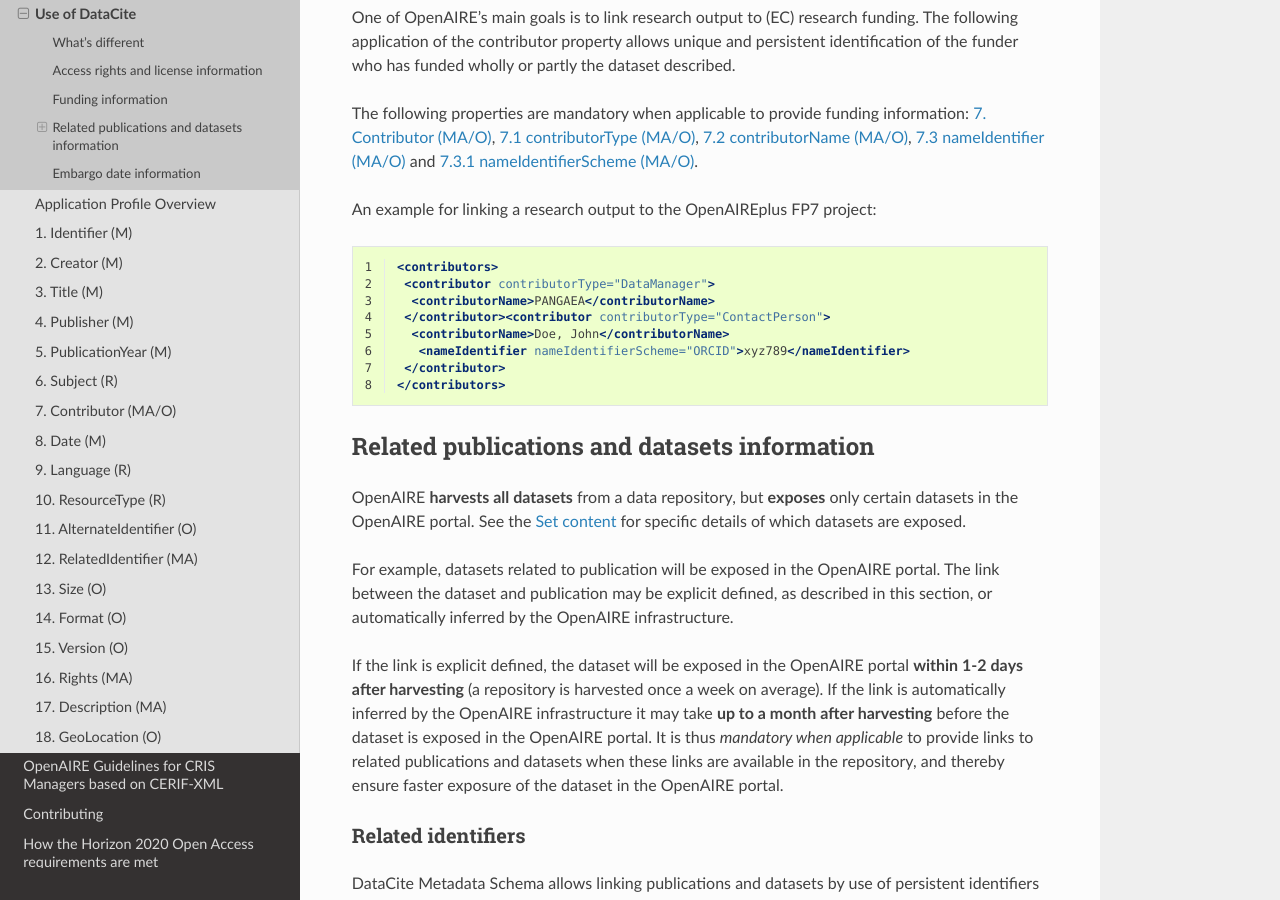
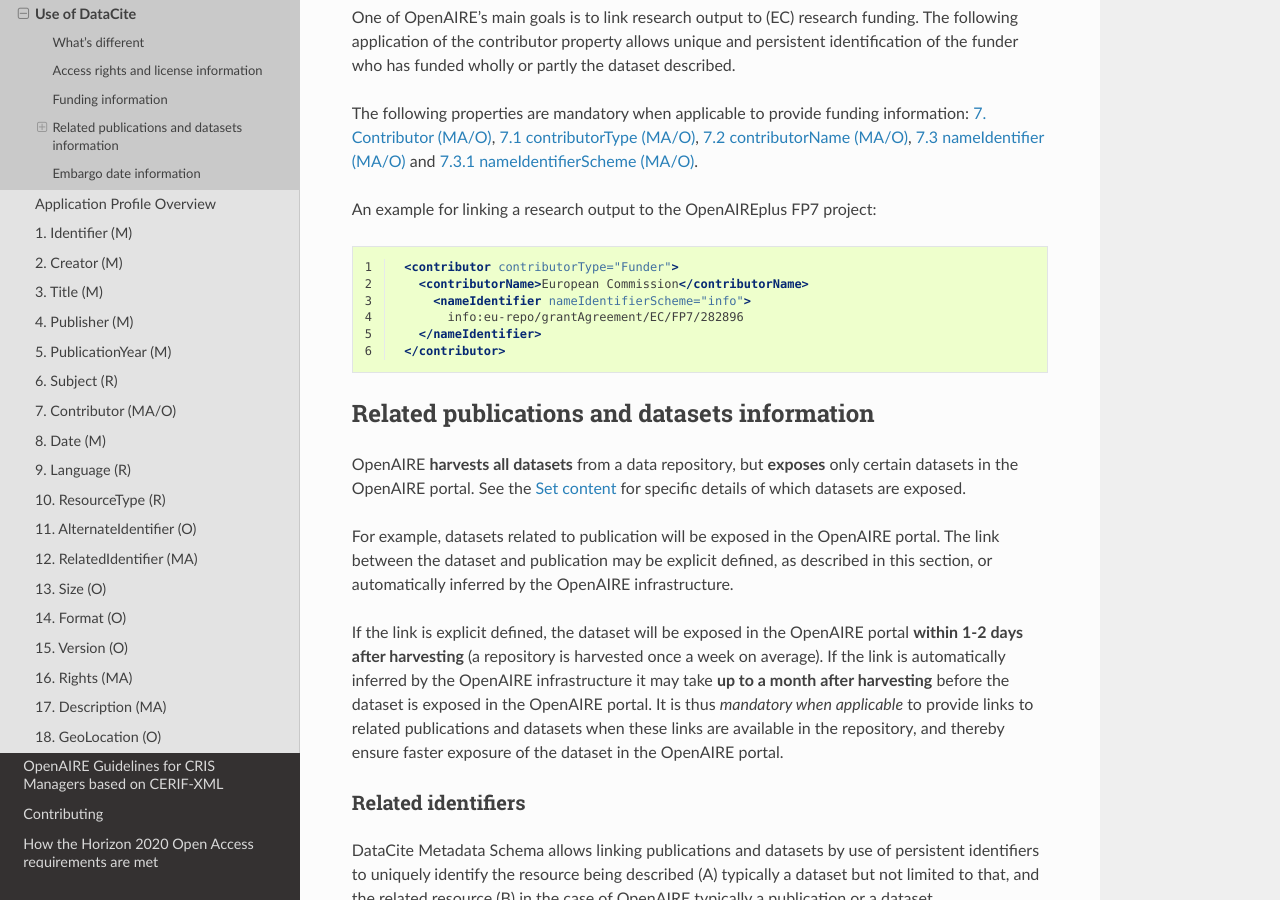
Before and after one commit to openaire/guidelines, a Sphinx documentation site: the page built from docs/data/use_of_datacite.rst, in a window 1280 px wide and 900 px high, scrolled down 1485 px. Built offline with Sphinx 7.4.7 and the Read the Docs theme 2.0.0, drawn with Linux system fonts in a browser that asks for light colours.

Commit message:
Fix funder example.

```diff
--- a/docs/data/examples/funding.rst
+++ b/docs/data/examples/funding.rst
@@ -1,11 +1,9 @@
 .. code-block:: xml
    :linenos:
 
-   <contributors>
-    <contributor contributorType="DataManager">
-     <contributorName>PANGAEA</contributorName>
-    </contributor><contributor contributorType="ContactPerson">
-     <contributorName>Doe, John</contributorName>
-      <nameIdentifier nameIdentifierScheme="ORCID">xyz789</nameIdentifier>
+    <contributor contributorType="Funder">
+      <contributorName>European Commission</contributorName>
+        <nameIdentifier nameIdentifierScheme="info">
+          info:eu-repo/grantAgreement/EC/FP7/282896
+      </nameIdentifier>
     </contributor>
-   </contributors>
```
